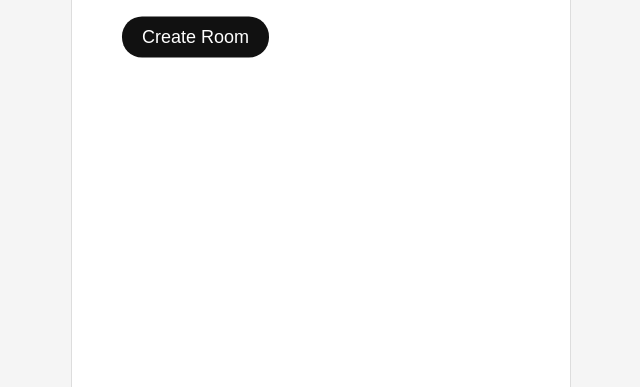
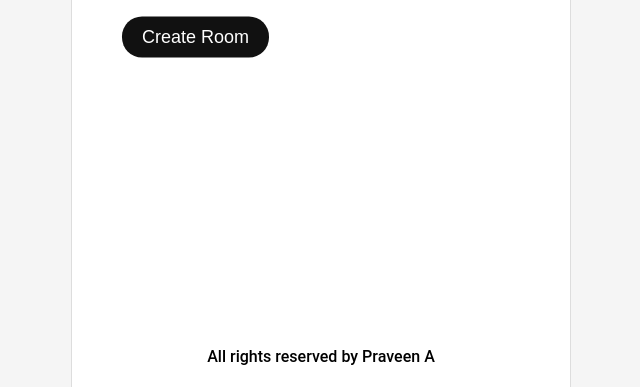
Before and after one commit to Praveen-A1012/fileshare1, a website: page public/index.html in a window 1280 px wide. Shown: the part 413-800 px from the top of the page, without its empty margins (319-959 px from the left). Drawn offline with nearby package versions, Linux system fonts and the light colour scheme; no server answers.

Commit message:
check-commit

```diff
--- a/package.json
+++ b/package.json
@@ -4,8 +4,7 @@
   "description": "",
   "main": "index.js",
   "scripts": {
-    "start": "node server.js",
-    "build": "node server.js"
+    "start": "node server.js"
   },
   "keywords": [],
   "author": "",
--- a/public/index.html
+++ b/public/index.html
@@ -30,6 +30,9 @@
                 <div class="title">Shared Files:</div>
             </div>
         </div>
+        <div class="footer">
+            <p> All rights reserved by Praveen A</p>
+        </div>
     </div>
 
     <script type="text/javascript" src="socket.io/socket.io.js"></script>
--- a/public/style.css
+++ b/public/style.css
@@ -129,3 +129,11 @@ body {
     padding: 5px;
     border-top: 1px solid #eee;
 }
+
+.footer {
+    display: flex;
+    justify-content: center;
+    align-items: center;
+    font-weight: 500;
+    transform: translateY(95vh);
+}
```
Also changed, not shown: public/receiver.html (+3 -0 lines).
